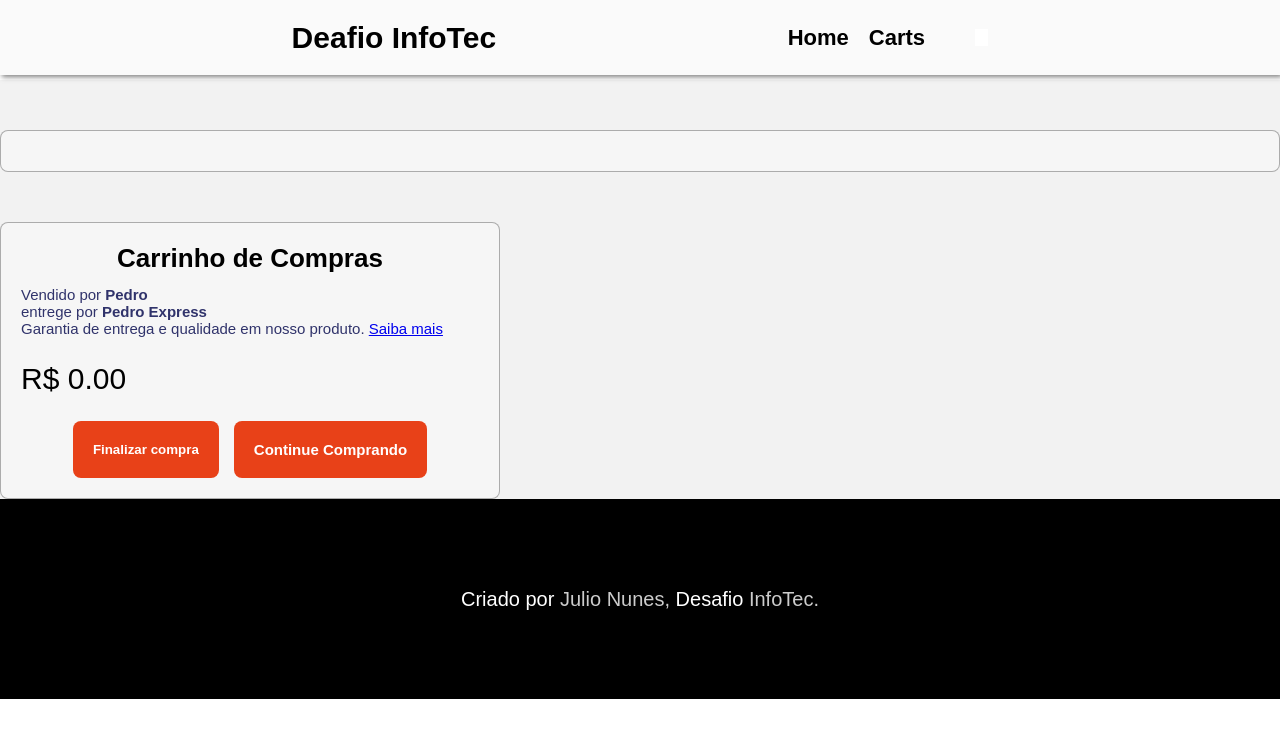
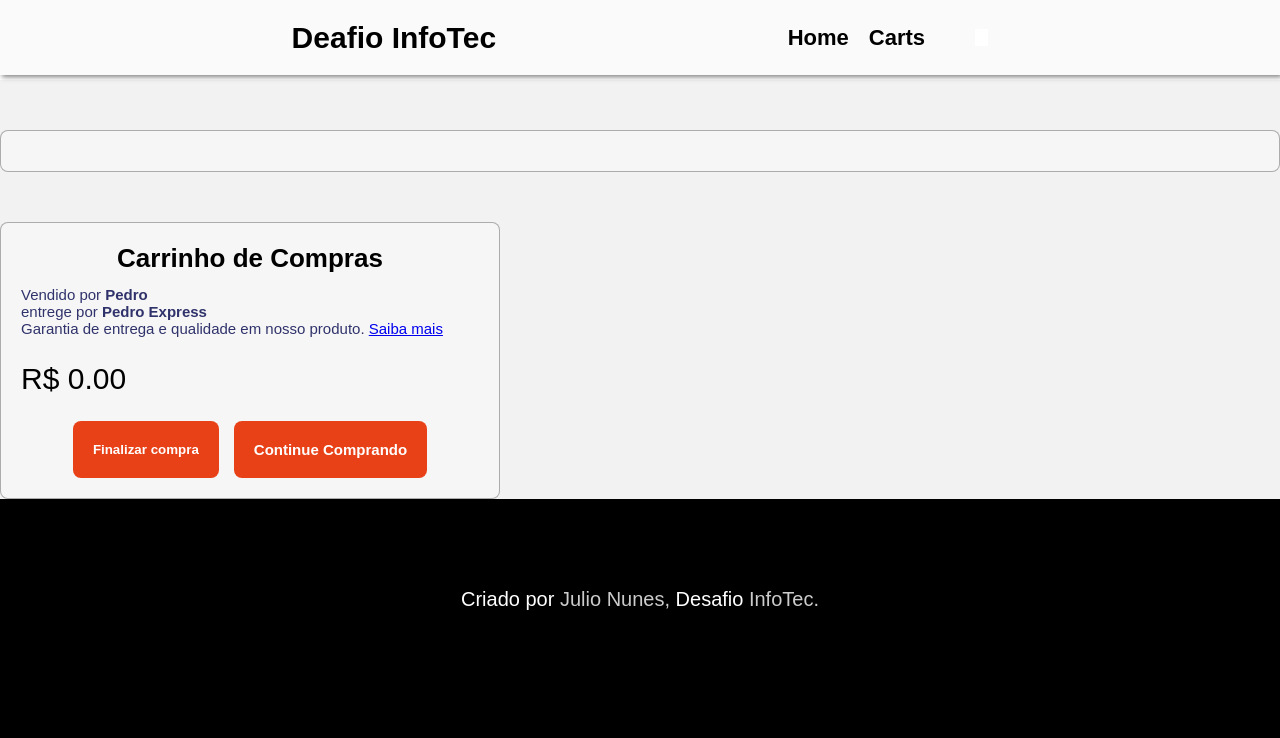
Before and after one commit to JulioNunesDev/desafio_infotec_FrontEnd_junior, a React (Vite) app: page /cart in a window 1280 px wide. Shown: the top 738 px of the page. Built offline with nearby package versions, Linux system fonts and the light colour scheme; some icons are missing.

Commit message:
fix: change links

```diff
--- /dev/null
+++ b/index.css
@@ -0,0 +1,11 @@
+#root{
+width: 100%;
+height: 100vh;
+background-color: black;
+}
+
+body{
+    width: 100%;
+    height: auto;
+
+}
--- a/index.html
+++ b/index.html
@@ -1,9 +1,10 @@
 <!doctype html>
-<html lang="en">
+<html lang="pt-br">
   <head>
     <meta charset="UTF-8" />
-    <link rel="icon" type="image/svg+xml" href="/vite.svg" />
+    <link rel="icon" type="image/svg+xml" href="/icon.svg" />
     <meta name="viewport" content="width=device-width, initial-scale=1.0" />
+    <link rel="stylesheet" href="index.css">
     <title>Desafio InfoTec</title>
   </head>
   <body>
--- /dev/null
+++ b/src/App.css
@@ -0,0 +1,5 @@
+.default{
+width: 100vw;
+height: 100vh;
+
+}
```
